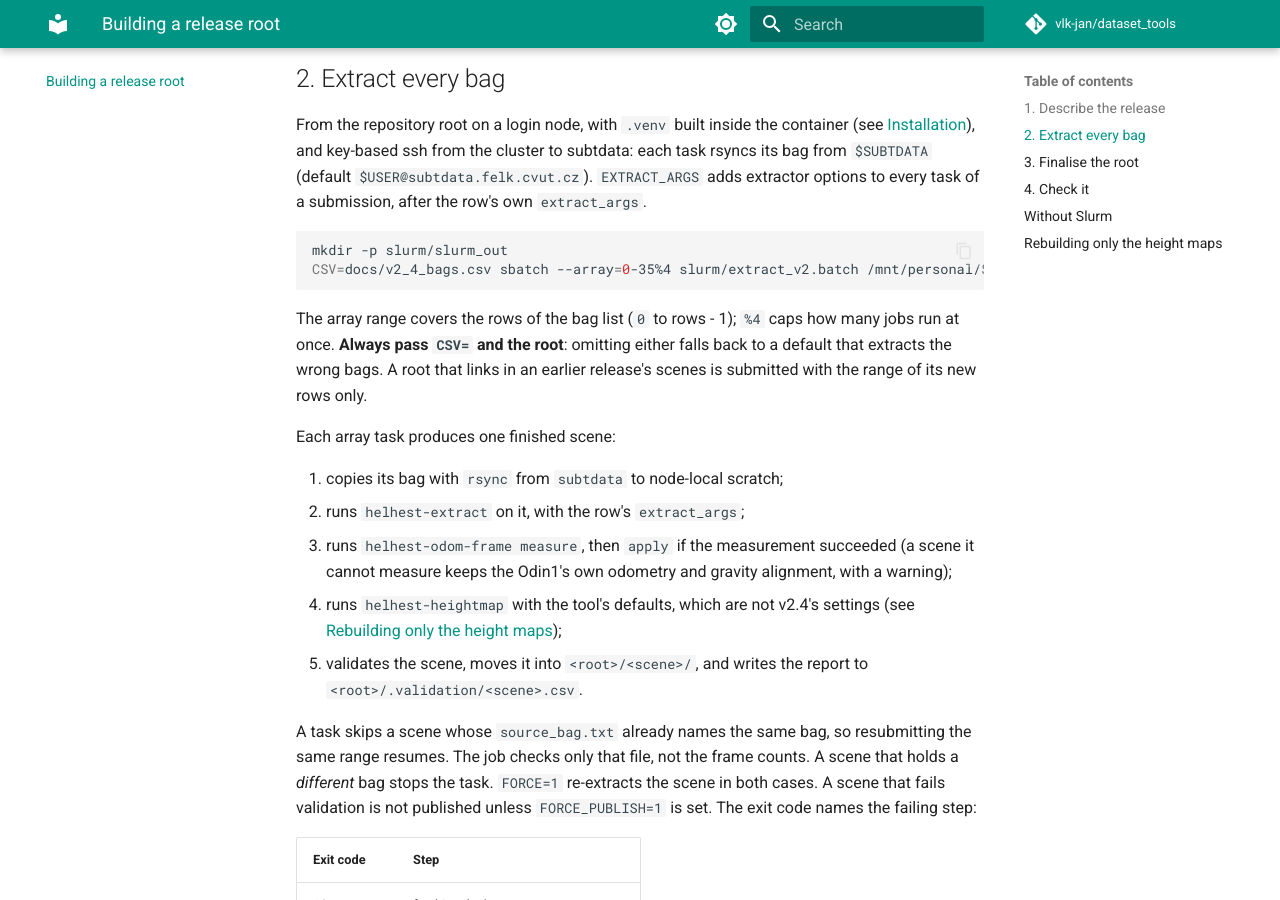
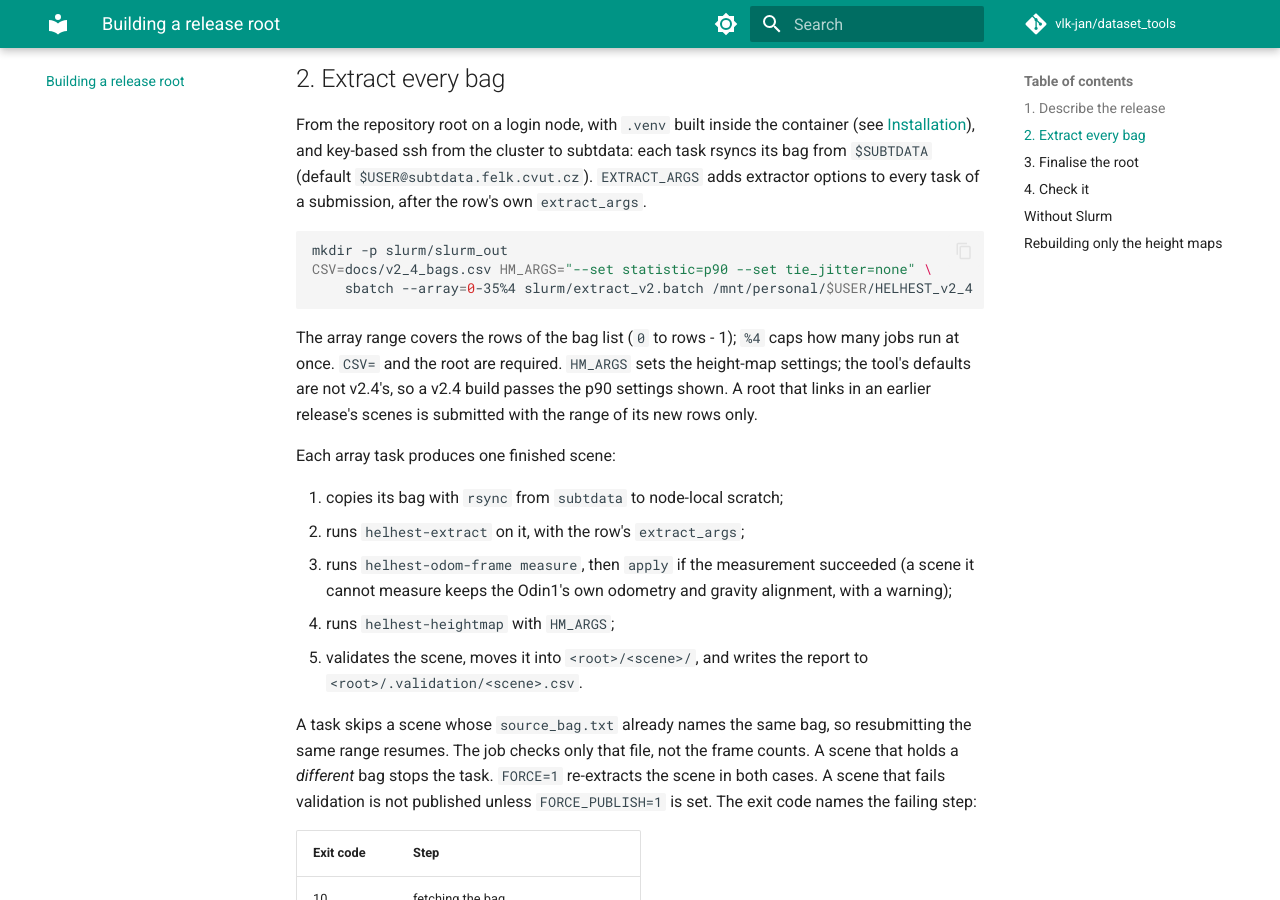
Before and after one commit to vlk-jan/dataset_tools, an MkDocs documentation site: the page built from docs/building.md, in a window 1280 px wide and 900 px high, scrolled down 1097 px. Built offline with MkDocs 1.6.1 and Material for MkDocs 9.7.7, drawn with Linux system fonts in a browser that asks for light colours; comment, search, counter and statistics services are not loaded.

Commit message:
Slurm and stale references: required roots, HM_ARGS through extraction
- extract_v2.batch, finalize_v2.sh, probe_clock_v2.batch, viewer.batch:
  the root and the bag list are required; their defaults named the deleted
  HELHEST_v2_beta root, the beta bag list and HELHEST_v1_3
- extract_v2.batch passes HM_ARGS to helhest-heightmap, so a v2.4 build no
  longer needs a second heightmaps.batch run for the p90 settings
- helhest-heightmap --scenes 3 means 0003 instead of silently skipping
- viewer splits warnings point at helhest-release, not DRIFT's dump_split.py
- README and the slurm/scripts READMEs: per-row extraction (bag names do not
  sort in scene order), the /mnt/personal bind, disk-usage --all, finalize's
  exit codes, what the skip check really looks at

Co-Authored-By: Claude Opus 5.5 <noreply@anthropic.com>

````diff
--- a/docs/building.md
+++ b/docs/building.md
@@ -60,12 +60,14 @@ extractor options to every task of a submission, after the row's own
 
 ```bash
 mkdir -p slurm/slurm_out
-CSV=docs/v2_4_bags.csv sbatch --array=0-35%4 slurm/extract_v2.batch /mnt/personal/$USER/HELHEST_v2_4
+CSV=docs/v2_4_bags.csv HM_ARGS="--set statistic=p90 --set tie_jitter=none" \
+    sbatch --array=0-35%4 slurm/extract_v2.batch /mnt/personal/$USER/HELHEST_v2_4
 ```
 
 The array range covers the rows of the bag list (`0` to rows - 1); `%4` caps
-how many jobs run at once. **Always pass `CSV=` and the root**: omitting either
-falls back to a default that extracts the wrong bags. A root that links in an
+how many jobs run at once. `CSV=` and the root are required. `HM_ARGS` sets
+the height-map settings; the tool's defaults are not v2.4's, so a v2.4 build
+passes the p90 settings shown. A root that links in an
 earlier release's scenes is submitted with the range of its new rows only.
 
 Each array task produces one finished scene:
@@ -75,8 +77,7 @@ Each array task produces one finished scene:
 3. runs `helhest-odom-frame measure`, then `apply` if the measurement succeeded
    (a scene it cannot measure keeps the Odin1's own odometry and gravity alignment,
    with a warning);
-4. runs `helhest-heightmap` with the tool's defaults, which are not v2.4's
-   settings (see [Rebuilding only the height maps](#rebuilding-only-the-height-maps));
+4. runs `helhest-heightmap` with `HM_ARGS`;
 5. validates the scene, moves it into `<root>/<scene>/`, and writes the report
    to `<root>/.validation/<scene>.csv`.
 
````
Also changed, not shown: README.md (+30 -24 lines), scripts/README.md (+1 -1 lines), slurm/README.md (+6 -5 lines), 7 other files.
